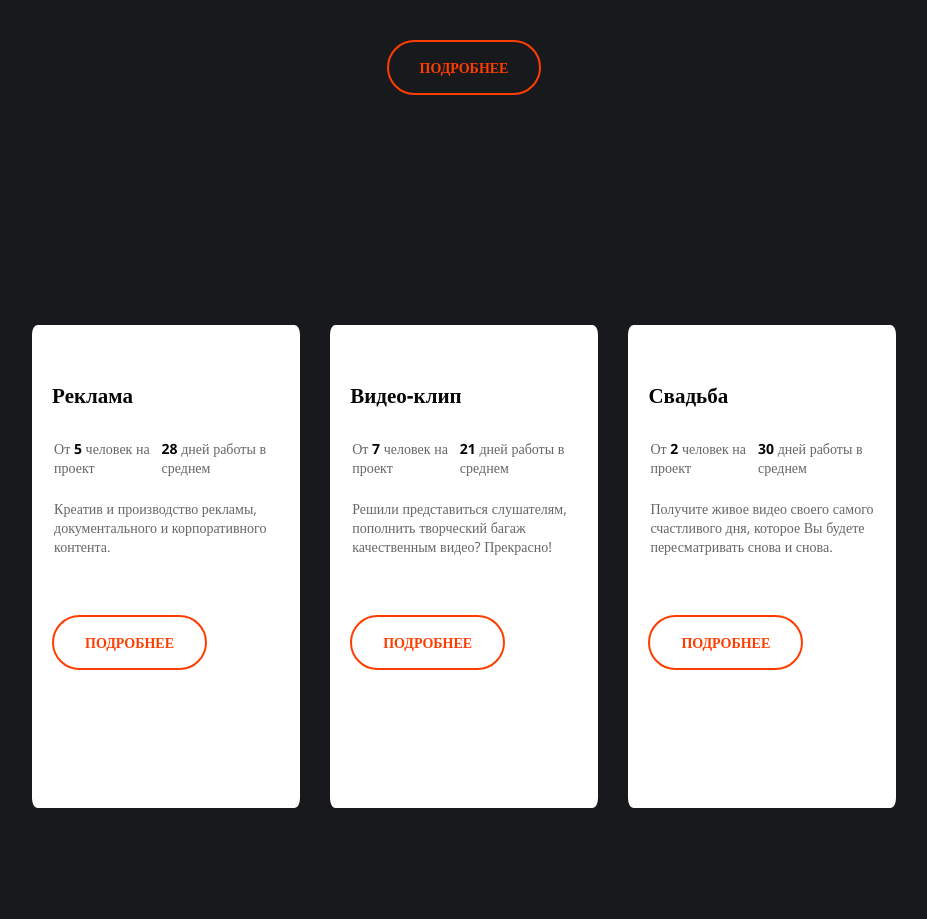
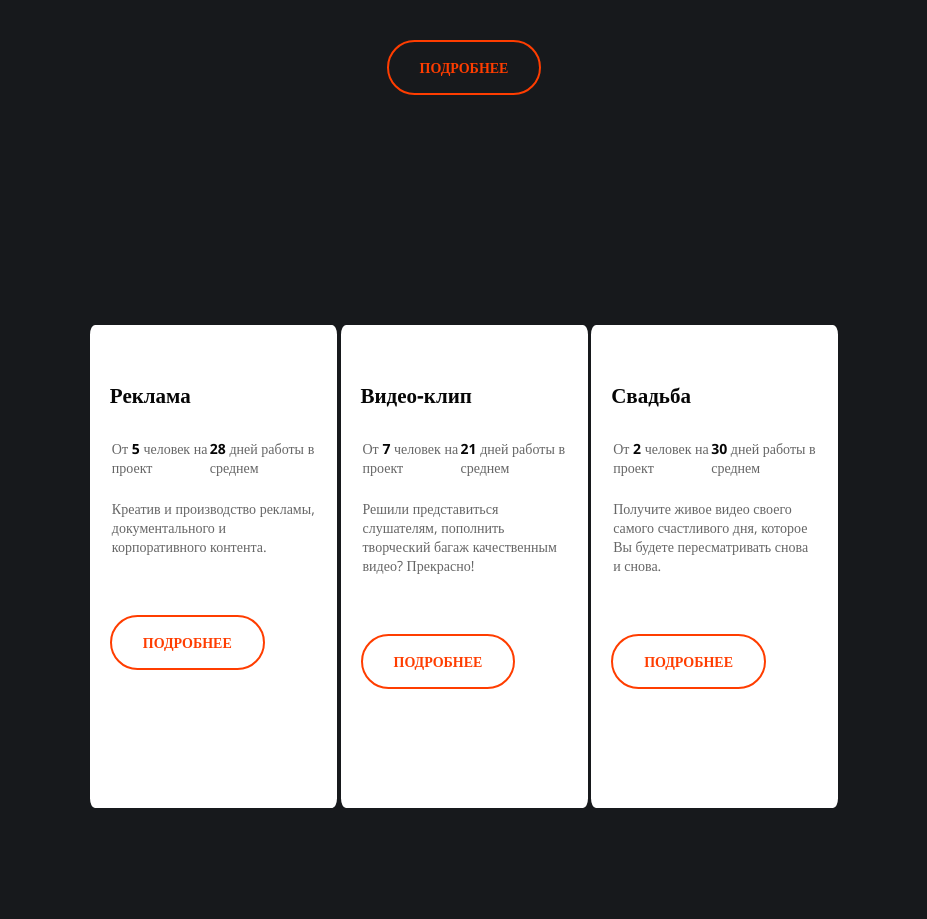
Before and after one commit to inturus/videography, a plain HTML site: page index.html in a window 1280 px wide. Shown: the part 556-1475 px from the top of the page, without its empty margins (176-1103 px from the left). Drawn offline with nearby package versions, Linux system fonts and the light colour scheme; files that its build step writes are made by us from their sources.

Commit message:
Update index.html

```diff
--- a/index.html
+++ b/index.html
@@ -1,18 +1,23 @@
 <!DOCTYPE html>
-<html lang="en">
+<html lang="ru">
+
 <head>
     <meta charset="UTF-8">
     <meta name="viewport" content="width=device-width, initial-scale=1.0">
     <link href="https://fonts.googleapis.com/css2?family=Open+Sans:wght@400;600;700&display=swap" rel="stylesheet">
-    <link rel="stylesheet" href="main.css">
+    <link rel="stylesheet" href="css/main.css">
     <title>Видеопродакшн</title>
 </head>
+
 <body>
     <div class="wrapper main-page-wrapper">
-        <header>
+        <div class="wrapper__content">
+            <header class="header">
+                <div class="container">
                     <a href="" class="logo">
                         <img src="img/logo.png" alt="Логотип" class="logo__img">
                     </a>
+
                     <ul class="menu">
                         <li class="menu__button"><a href="" class="menu__link">Главная</a></li>
                         <li class="menu__button"><a href="" class="menu__link">Услуги</a></li>
@@ -22,15 +27,23 @@
                         <a href="tel:+78007003030" class="contacts__number">8 800 700 30 30</a>
                         <a class="contacts__shedule" href="#">График работы</a>
                     </address>
+                </div>
+
             </header>
             <main>
+                <div class="container">
                     <section class="main__who-are">
                         <h1 class="main__header">Снимем для вас креативные видео</h1>
                         <p class="main__how">Креативный видеопродакшн полного цикла</p>
                         <a class="details" href="#more">подробнее</a>
                     </section>
+                </div>
+
 
                 <section class="more">
+                    <div class="container">
+                        <ul class="more__list">
+                            <li class="more__item">
                                 <div class="more__type-of-service">
                                     <img src="img/tv.png" alt="" class="item-img">
                                     <h2>Реклама</h2>
@@ -40,11 +53,14 @@
                                             <td><strong>28</strong> дней работы в среднем</td>
                                         </tr>
                                         <tr>
-                            <td colspan="2">Креатив и производство рекламы, документального и корпоративного контента.</td>
+                                            <td colspan="2">Креатив и производство рекламы, документального и корпоративного
+                                                контента.</td>
                                         </tr>
                                     </table>
                                     <a href="" class="details">Подробнее</a>
                                 </div>
+                            </li>
+                            <li class="more__item">
                                 <div class="more__type-of-service">
                                     <img src="img/clapper.png" alt="" class="item-img">
                                     <h2>Видео-клип</h2>
@@ -54,11 +70,14 @@
                                             <td><strong>21</strong> дней работы в среднем</td>
                                         </tr>
                                         <tr>
-                            <td colspan="2">Решили представиться слушателям, пополнить творческий багаж качественным видео? Прекрасно!</td>
+                                            <td colspan="2">Решили представиться слушателям, пополнить творческий багаж
+                                                качественным видео? Прекрасно!</td>
                                         </tr>
                                     </table>
                                     <a href="" class="details">Подробнее</a>
                                 </div>
+                            </li>
+                            <li>
                                 <div class="more__type-of-service">
                                     <img src="img/film.png" alt="" class="item-img">
                                     <h2>Свадьба</h2>
@@ -68,11 +87,19 @@
                                             <td><strong>30</strong> дней работы в среднем</td>
                                         </tr>
                                         <tr>
-                            <td colspan="2">Получите живое видео своего самого счастливого дня, которое Вы будете пересматривать снова и снова.</td>
+                                            <td colspan="2">Получите живое видео своего самого счастливого дня, которое Вы
+                                                будете пересматривать снова и снова.</td>
                                         </tr>
                                     </table>
                                     <a href="" class="details">Подробнее</a>
                                 </div>
+                            </li>
+                        </ul>
+
+
+
+                    </div>
+
                 </section>
                 <div class="section">
                     <h2>НОВОСТИ И АКЦИИ</h2>
@@ -81,9 +108,12 @@
                             <img src="img/camera.png" alt="" class="news__cover">
                             <div class="news__text-content">
                                 <time class="news__date">Декабрь 2020</time>
-                            <div class="news__title"><h3>Снимем ваш клип на 50% дешевле</h3></div>
+                                <div class="news__title">
+                                    <h3>Снимем ваш клип на 50% дешевле</h3>
+                                </div>
                                 <div class="news__desc">
-                                В честь Новогодних праздников мы раздаем огромные скидки, успейте забронировать даты.
+                                    В честь Новогодних праздников мы раздаем огромные скидки, успейте забронировать
+                                    даты.
                                 </div>
                             </div>
                         </li>
@@ -91,7 +121,9 @@
                             <img src="img/wedding.png" alt="" class="news__cover">
                             <div class="news__text-content">
                                 <time class="news__date">Декабрь 2020</time>
-                            <div class="news__title"><h3>Акция для молодоженов 30%</h3></div>
+                                <div class="news__title">
+                                    <h3>Акция для молодоженов 30%</h3>
+                                </div>
                                 <div class="news__desc">
                                     Успевайте забронировать даты. Пока еще есть места на декабрь. Удачи и всех благ!
                                 </div>
@@ -120,7 +152,10 @@
                             <div class="about__desc">
                                 <h2 class="about__title">О НАС</h2>
                                 <div class="about_desc-text">
-                                <p>Сайт рыбатекст поможет дизайнеру, верстальщику, вебмастеру сгенерировать несколько абзацев более менее осмысленного текста рыбы на русском языке, а начинающему оратору отточить навык публичных выступлений в домашних условиях.</p>
+                                    <p>Сайт рыбатекст поможет дизайнеру, верстальщику, вебмастеру сгенерировать
+                                        несколько абзацев более менее осмысленного текста рыбы на русском языке, а
+                                        начинающему оратору отточить навык публичных выступлений в домашних условиях.
+                                    </p>
                                 </div>
                                 <a href="" class="details">подробнее</a>
                             </div>
@@ -129,11 +164,17 @@
                 </section>
 
         </div>
+
+        </main>
+    </div>
+
+    <footer class="footer-container">
+
+
+        <div class="footer">
             <hr>
-        </main>
-        <footer class="footer-container">
+
             <div class="container">
-                <div class="footer">
                 <a href="" class="logo">
                     <img src="img/logo.png" alt="Логотип" class="logo__img">
                 </a>
@@ -166,4 +207,5 @@
     </div>
 
 </body>
+
 </html>
```
Lines whose indentation alone changed are shown as unchanged.
